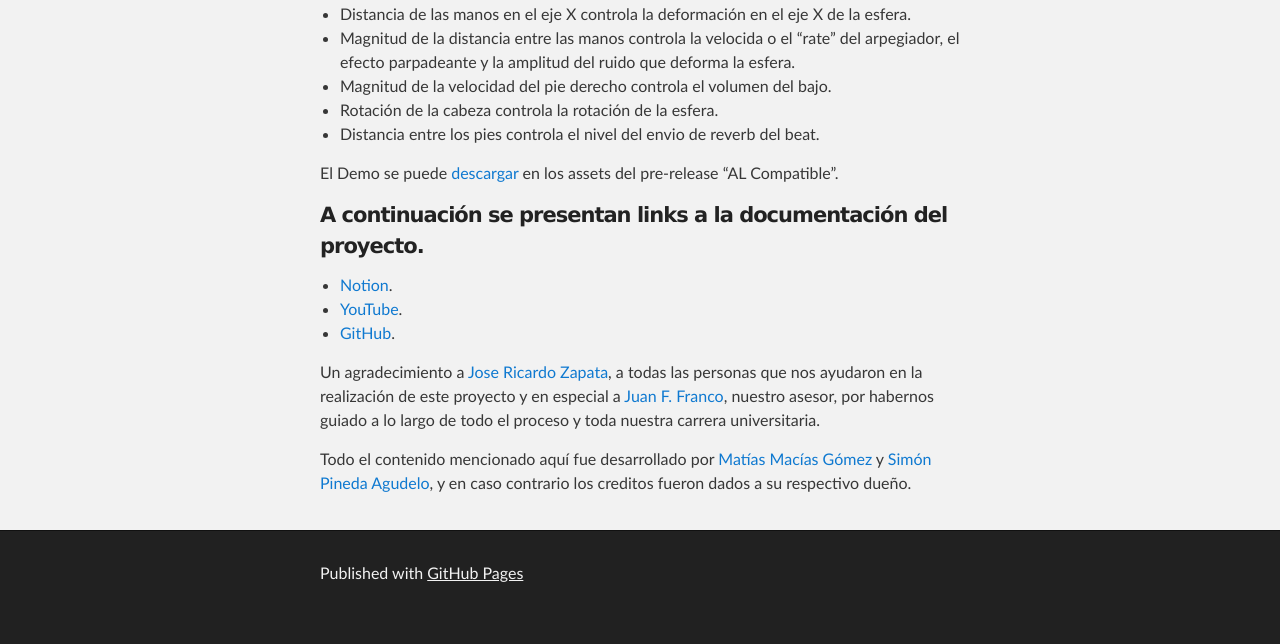
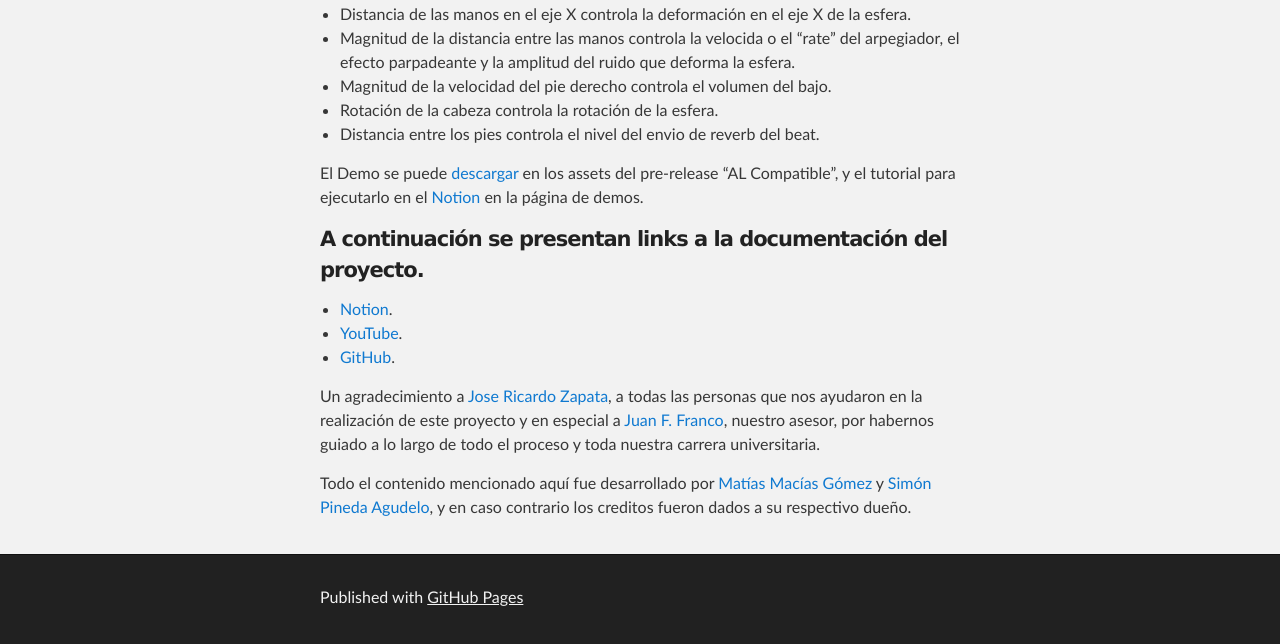
Before and after one commit to TDAxis/tdaxis.github.io, a Jekyll site: the page built from index.md, in a window 1280 px wide and 900 px high, scrolled down 727 px, cut to the strip 256-900 px from the top of the window. Built offline with Jekyll 4.4.1, drawn with Linux system fonts in a browser that asks for light colours; our own code applies the rules of GitHub Pages for plain Markdown files; before the commit the page ends 1603 px from its top, so only the background shows below that.

Commit message:
Update index.md

```diff
--- a/index.md
+++ b/index.md
@@ -17,7 +17,7 @@ Nace como producto del desarrollo del proyecto _Generación y Control de Conteni
 - Distancia entre los pies controla el nivel del envio de reverb del beat.
 
 
-El Demo se puede [descargar](https://github.com/TDAxis/TDAxis/releases) en los assets del pre-release "AL Compatible".
+El Demo se puede [descargar](https://github.com/TDAxis/TDAxis/releases) en los assets del pre-release "AL Compatible", y el tutorial para ejecutarlo en el [Notion](https://www.notion.so/matmac945/Demo-V0-0-2-f4489cc0ae654861ae4632402ba46395) en la página de demos.
 
 #### A continuación se presentan links a la documentación del proyecto.
 * [Notion](./notion.html).
```
